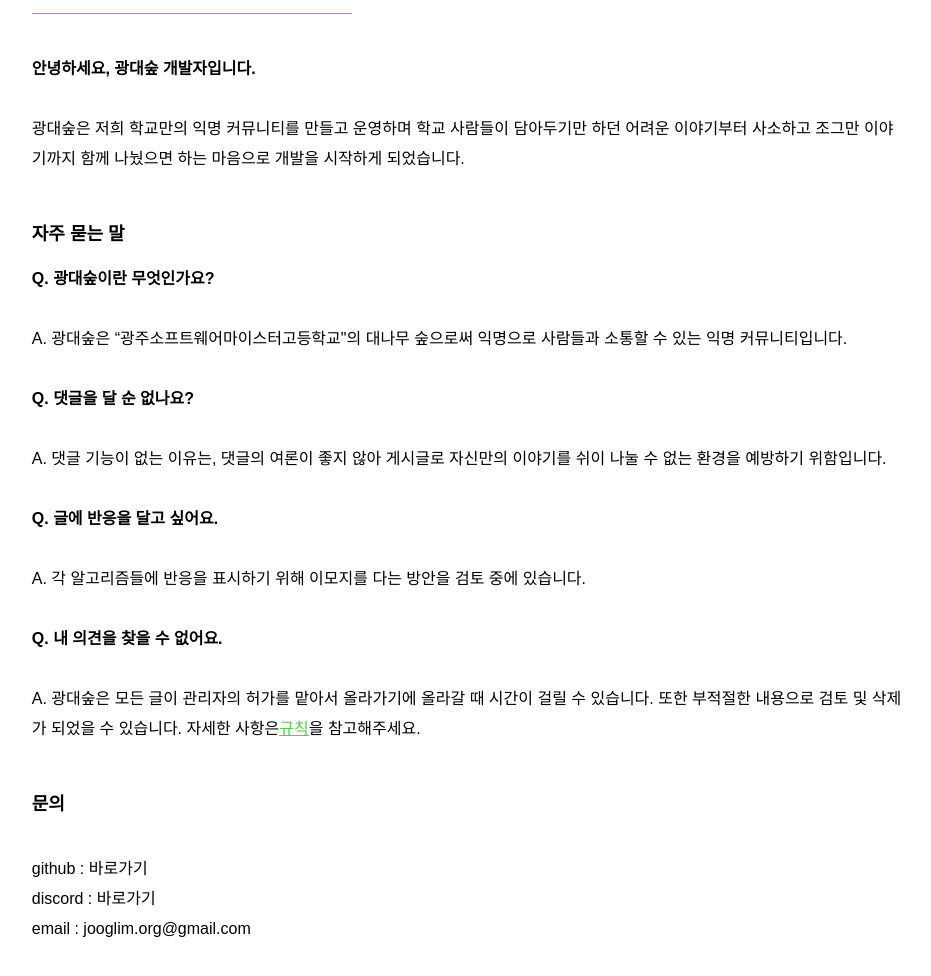
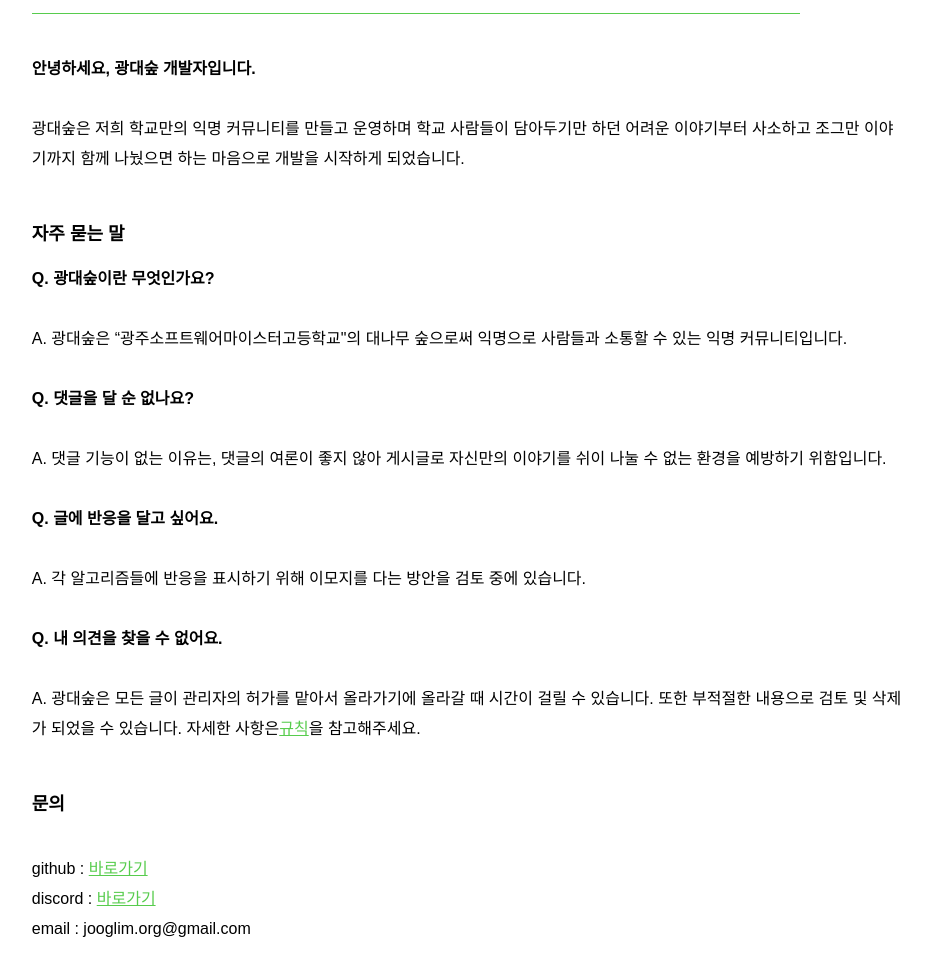
Before and after one commit to joog-lim/bamboo-front, a Next.js app: page /about in a window 1280 px wide. Shown: the part 258-1234 px from the top of the page, without its empty margins (173-1104 px from the left). Built offline with nearby package versions, Linux system fonts and the light colour scheme; a web font is replaced by a local one.

Commit message:
update: 링크 스타일 및 라인 너비 변경

```diff
--- a/src/components/descriptions/desc.module.scss
+++ b/src/components/descriptions/desc.module.scss
@@ -15,7 +15,7 @@
     width: 0px;
   }
   to {
-    width: 320px;
+    width: 60vw;
   }
 }
 
@@ -27,7 +27,7 @@
 .greenLine {
   margin: 40px 0;
   border: 0;
-  width: 320px;
+  width: 60vw;
   height: 1px;
   background-color: c.$green-color;
   animation: widthAnimation 2s ease;
@@ -36,6 +36,10 @@
 .descAboutWrapper {
   * {
     @include commonTextStyle;
+  }
+  a {
+    text-decoration: underline solid c.$green-color 1px;
+    color: c.$green-color;
   }
   .title {
     font-weight: bold;
```
